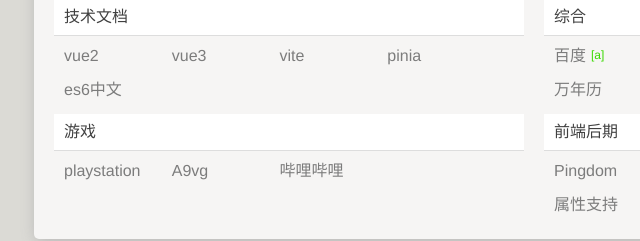
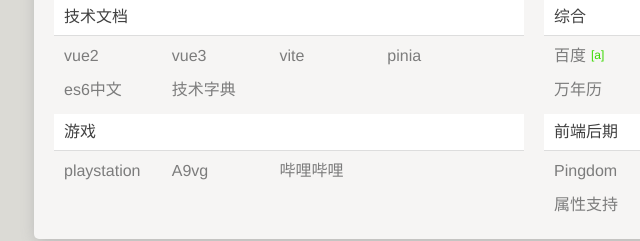
Before and after one commit to juzipi/url, a plain HTML site: page index.html in a window 1280 px wide. Shown: the part 246-487 px from the top of the page, 106-746 px from the left. Drawn offline with Linux system fonts and the light colour scheme.

Commit message:
添加技术字典

```diff
--- a/index.html
+++ b/index.html
@@ -99,6 +99,8 @@ h4{border-bottom: 1px solid #ddd; background-color: #fff; padding-left: 10px; fo
 <span class="item"><a target="_blank" href="https://cn.vitejs.dev/guide/">vite</a></span>
 <span class="item"><a target="_blank" href="https://pinia.web3doc.top/introduction.html">pinia</a></span>
 <span class="item"><a target="_blank" href="http://es6.ruanyifeng.com/">es6中文</a></span>
+ <span class="item"><a target="_blank" href="https://wangchujiang.com/reference/">技术字典</a></span>
+
 
 </div>
 <div class="item_list"><h4>综合</h4>
```
